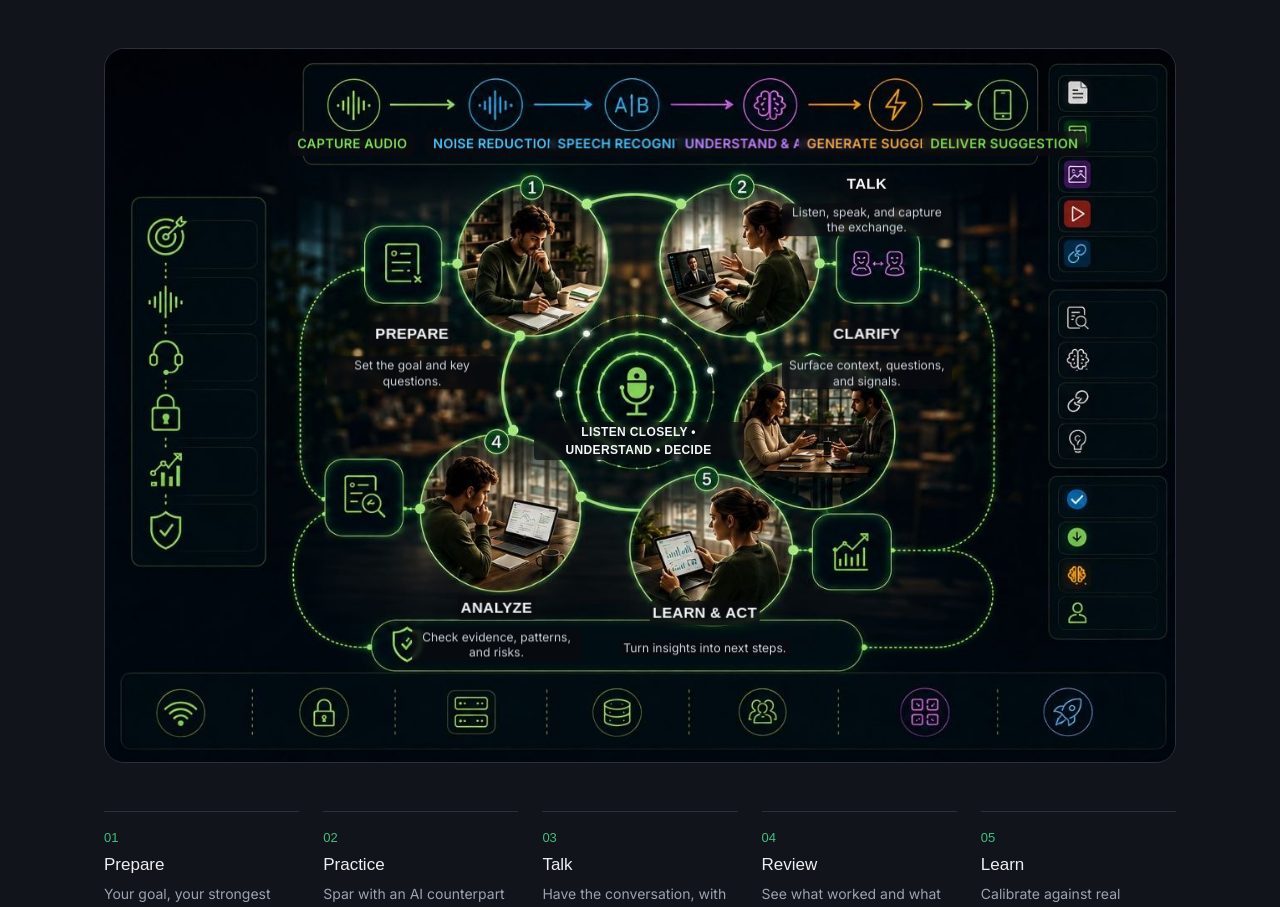
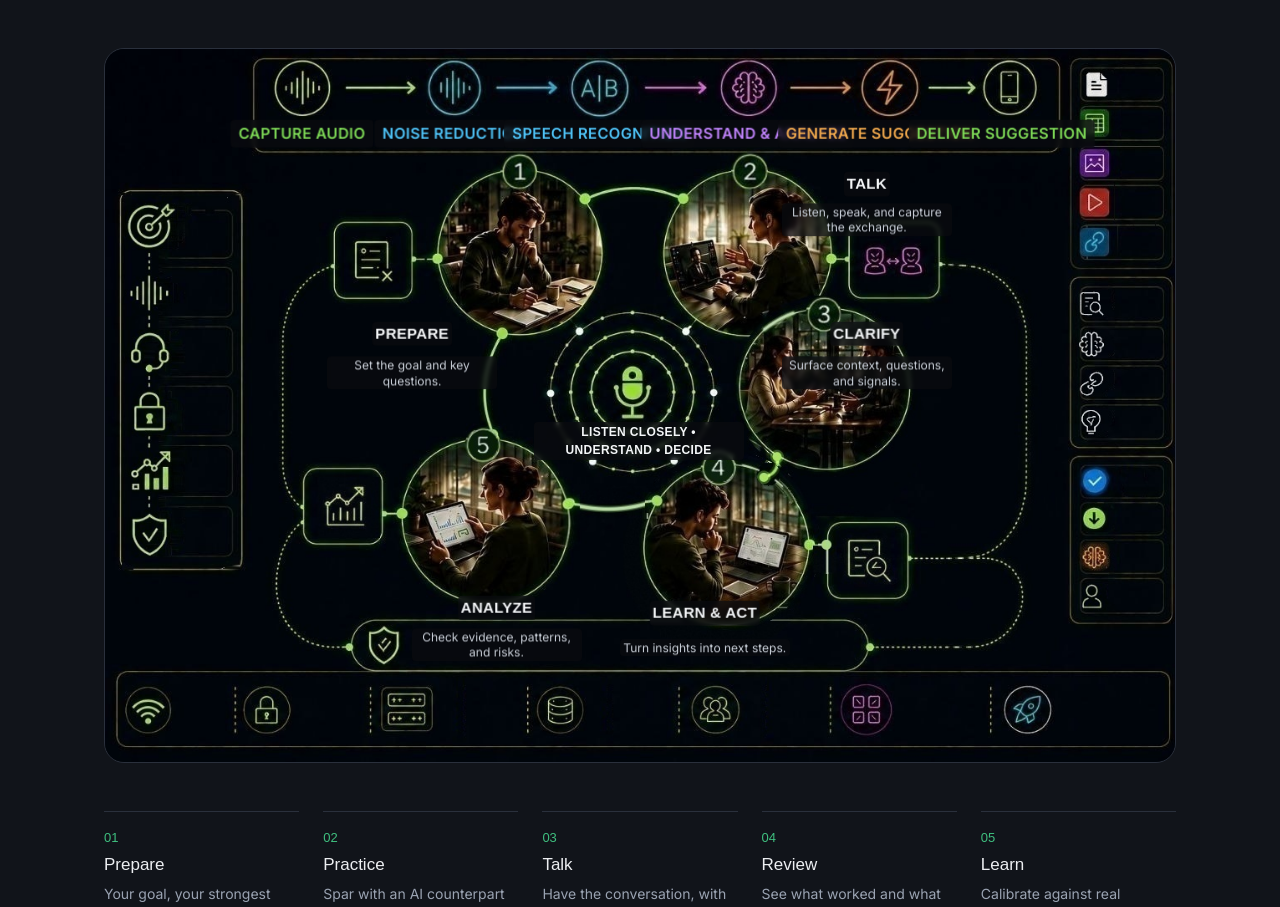
Before and after one commit to tarasenkoandriii/devils-advokate, a Next.js app in the folder apps/landing/: page /en in a window 1280 px wide. Shown: the part 1830-2737 px from the top of the page. Built offline with nearby package versions, Linux system fonts and the light colour scheme; no server answers; a web font is replaced by a local one.

Commit message:
landing: 5 steps.v17 +sync

```diff
--- a/apps/landing/src/app/globals.css
+++ b/apps/landing/src/app/globals.css
@@ -922,7 +922,7 @@
 }
 
 .cycle__overlay-pipeline {
-  font-size: 13px;
+  font-size: 15px;
   font-weight: 600;
   color: #d6dae1;
   letter-spacing: 0.02em;
--- a/apps/landing/src/components/CycleSteps.tsx
+++ b/apps/landing/src/components/CycleSteps.tsx
@@ -55,21 +55,27 @@
 
 // Цвета pipeline-элементов — измерены программно с реального
 // изображения (не приближение на глаз): цвет кольца каждой иконки
-// (яркие пиксели окантовки), не приглушённый цвет пунктирной линии
-// под ней (та полупрозрачная, даёт зашумлённый через JPEG результат).
-// Итоговые оттенки — чистые версии того же цветового семейства, не
-// сырые сэмплированные значения (JPEG-сжатие давало смещённые в серый
-// оттенки). Позиция текста — на месте самой пунктирной линии-
-// "артефакта" под иконкой (измерено: ~11-13% высоты канваса у разных
-// иконок, взято среднее 12.5%), не на месте самой иконки (было
-// 8.59% — прямо поверх пиктограммы).
-const PIPELINE_LEFT = [23.11, 36.46, 49.35, 62.17, 73.18, 84.05];
-// Шрифт увеличен (10px→13px) и позиция сдвинута вниз на половину
-// высоты шрифта (~6.5px = 0.76% высоты канваса 853px) — по прямому
-// запросу: пунктирная линия-"артефакт" шире тёмной подложки текста,
-// более крупный шрифт даёт более широкую подложку (max-content),
-// сдвиг вниз точнее центрирует её на самой линии.
-const PIPELINE_TOP = 13.3;
+// (яркие пиксели окантовки). Итоговые оттенки — чистые версии того
+// же цветового семейства, не сырые сэмплированные значения (JPEG-
+// сжатие даёт смещённые в серый оттенки).
+//
+// Пункт: после замены иллюстрации на новую версию (круги 4/5
+// профессионально переставлены дизайнером) координаты пересчитаны
+// заново под неё — старые (для предыдущей версии картинки) были
+// заметно левее. В НОВОЙ версии иллюстрации пунктирной линии-
+// "артефакта" под иконками больше нет вообще (упрощённый дизайн) —
+// текст выровнен по центру самих иконок и поднят выше (близко к
+// нижнему краю иконки, не в середину пустого пространства под ней).
+//
+// Первая попытка (18.4/32.6/46.2/60.1 не хватало точности слева,
+// последние два — 72.4/83.8 — сразу легли верно) была откалибрована
+// повторным замером с перекрёстной проверкой против уже подтверждённых
+// правильными координат. top поднят слишком сильно в первой попытке
+// (10%) — перекрывал кольца самих иконок, опущен обратно с запасом
+// до 12.5%, затем по прямому запросу приподнят ещё на 5px (0.586% от
+// высоты канваса 853px).
+const PIPELINE_LEFT = [18.4, 32.6, 46.2, 60.1, 72.4, 83.8];
+const PIPELINE_TOP = 11.91;
 const PIPELINE_COLORS = ['#7ed957', '#4fc3f7', '#4fc3f7', '#c084fc', '#f0a94e', '#7ed957'];
 
 export function CycleSteps({ dict }: { dict: Dictionary }) {
```
Also changed, not shown: apps/landing/public/images/cycle.jpg.
